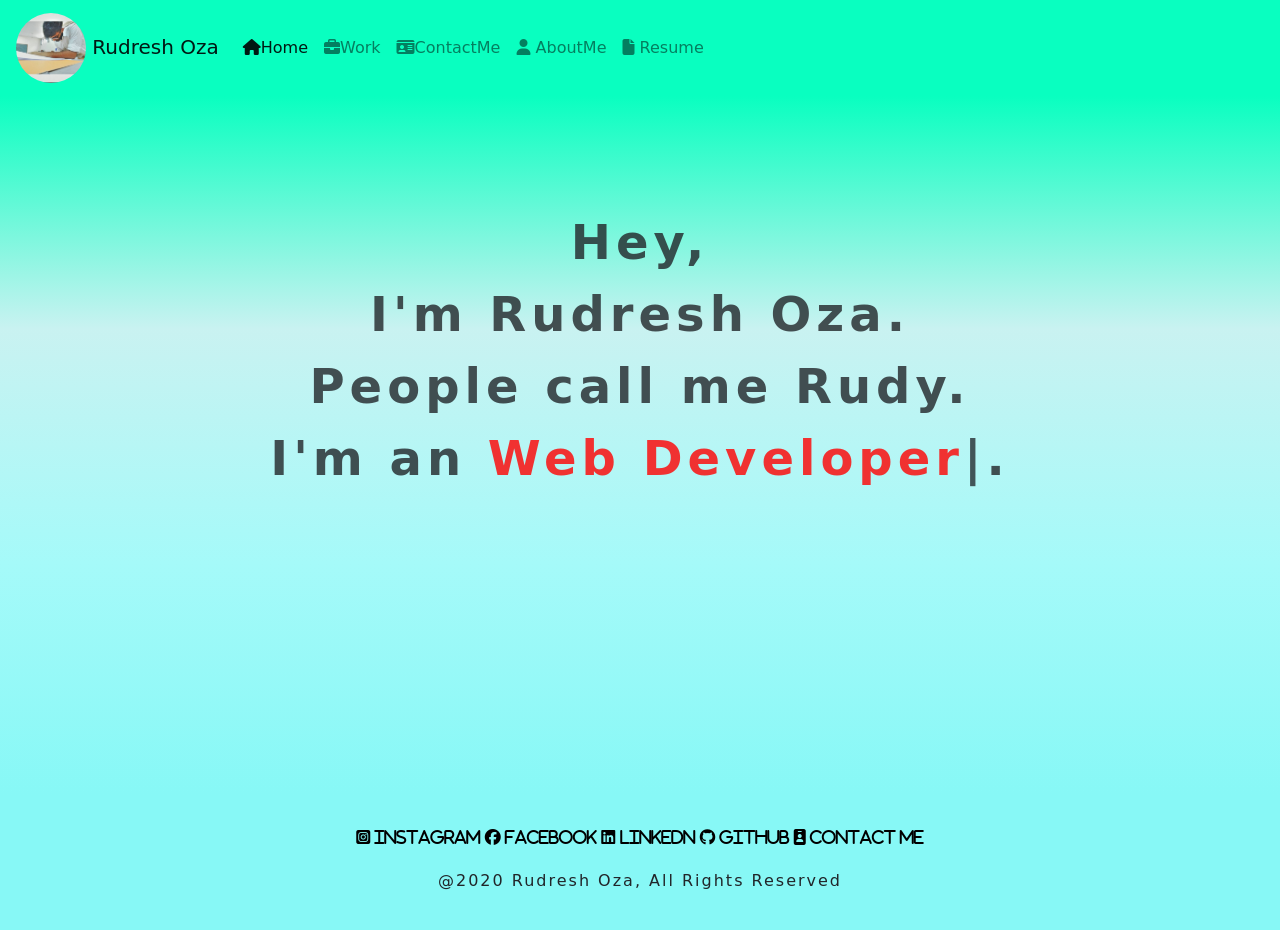
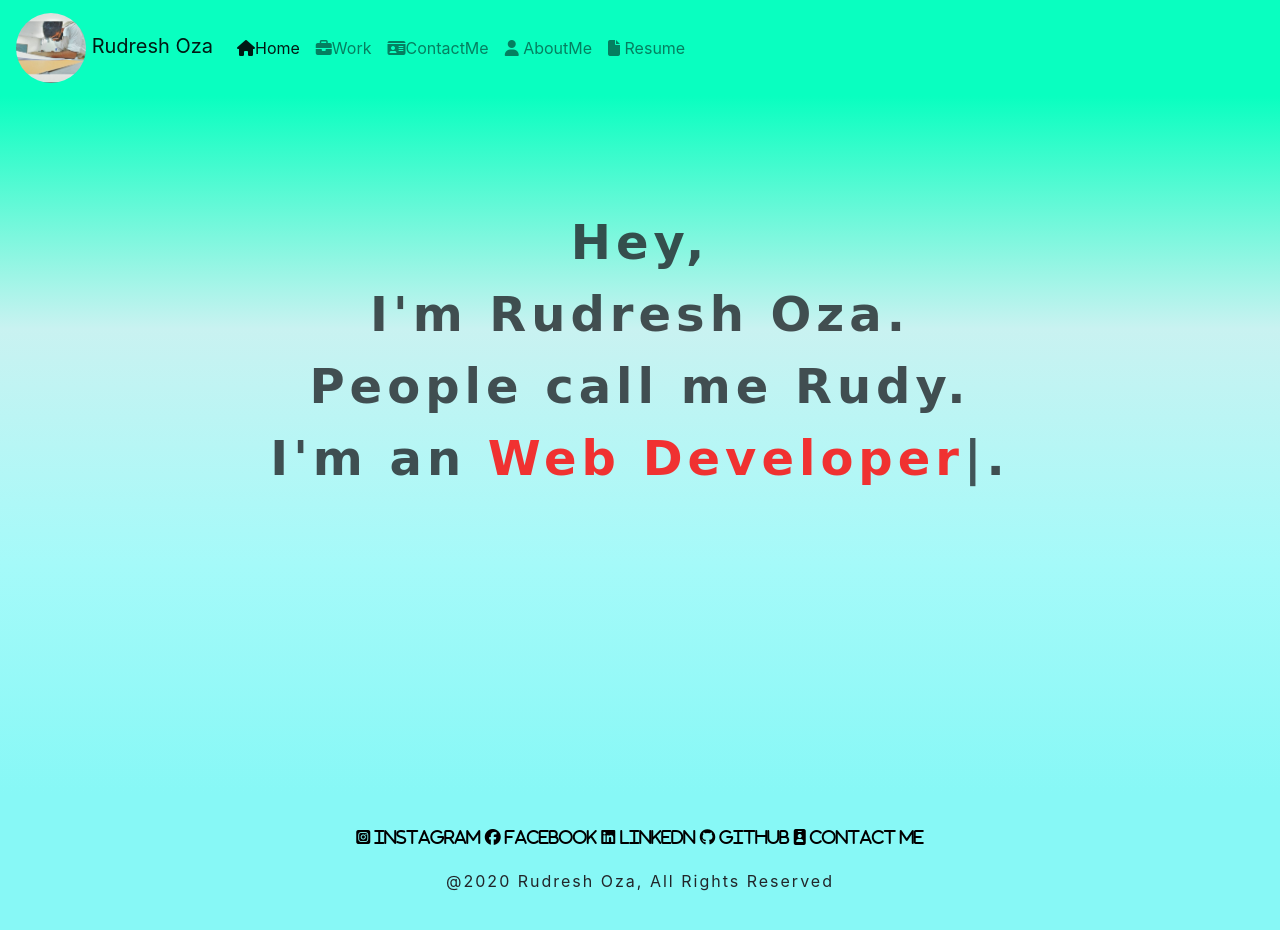
Before and after one commit to uneha-198/rudreshoza18.github.io, a website: page index.html in a window 1280 px wide. Drawn offline with nearby package versions, Linux system fonts and the light colour scheme.

Commit message:
font change

```diff
--- a/CSS/Index.css
+++ b/CSS/Index.css
@@ -1,3 +1,5 @@
+
+
 .imgclass {
   width: 70px;
   height: 70px;
@@ -64,12 +66,12 @@ a:hover {
   letter-spacing: 3px;
 }
 .copyrights {
-  font-family: cursive;
+  font-family: -apple-system, BlinkMacSystemFont, 'Segoe UI', Roboto, Oxygen, Ubuntu, Cantarell, 'Open Sans', 'Helvetica Neue', sans-serif;
   letter-spacing: 2px;
   text-align: center;
 }
 header {
-  font-family: cursive;
+  font-family: -apple-system, BlinkMacSystemFont, 'Segoe UI', Roboto, Oxygen, Ubuntu, Cantarell, 'Open Sans', 'Helvetica Neue', sans-serif;
 }
 .copyname {
   height: 11em;
```
